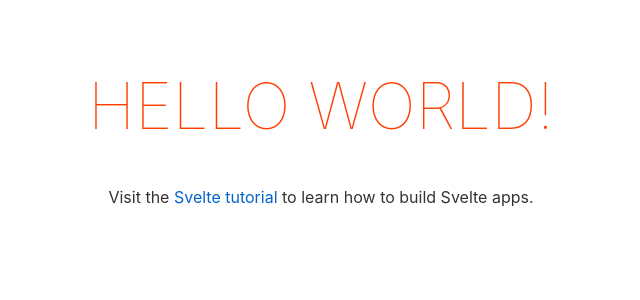
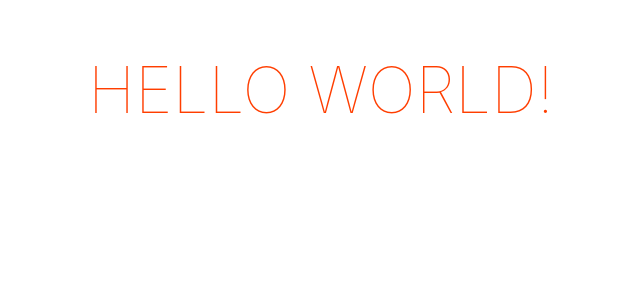
Before and after one commit to ViththiL/NestJS_frontend, a Svelte app: page / in a window 1280 px wide. Shown: the top 300 px of the page, without its empty margins (319-959 px from the left). Built offline with nearby package versions, Linux system fonts and the light colour scheme.

Commit message:
svelte modification

```diff
--- a/src/App.svelte
+++ b/src/App.svelte
@@ -1,18 +1,15 @@
 <script>
-	export let name;
+	let name = 'World';
   </script>
 
   <main>
 	<h1>Hello {name}!</h1>
-	<p>Visit the <a href="https://svelte.dev/tutorial">Svelte tutorial</a> to learn how to build Svelte apps.</p>
   </main>
 
   <style>
 	main {
 	  text-align: center;
-		padding: 1em;
-		max-width: 240px;
-		margin: 0 auto;
+	  margin: 1em;
 	}
 
 	h1 {
@@ -21,10 +18,4 @@
 	  font-size: 4em;
 	  font-weight: 100;
 	}
-
-	@media (min-width: 640px) {
-		main {
-			max-width: none;
-		}
-	}
   </style>
```
Lines whose indentation alone changed are shown as unchanged.
